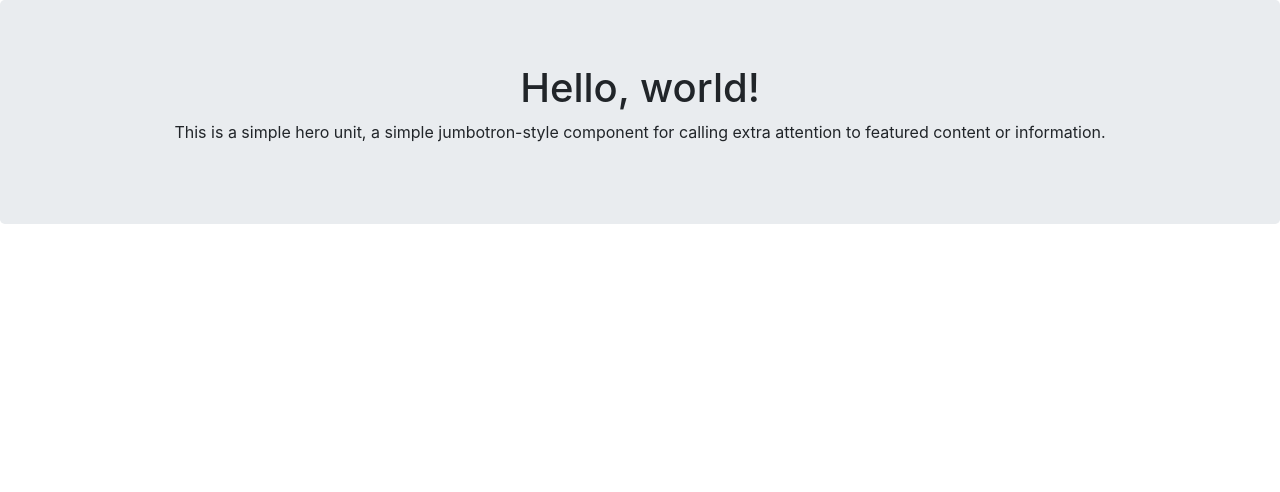
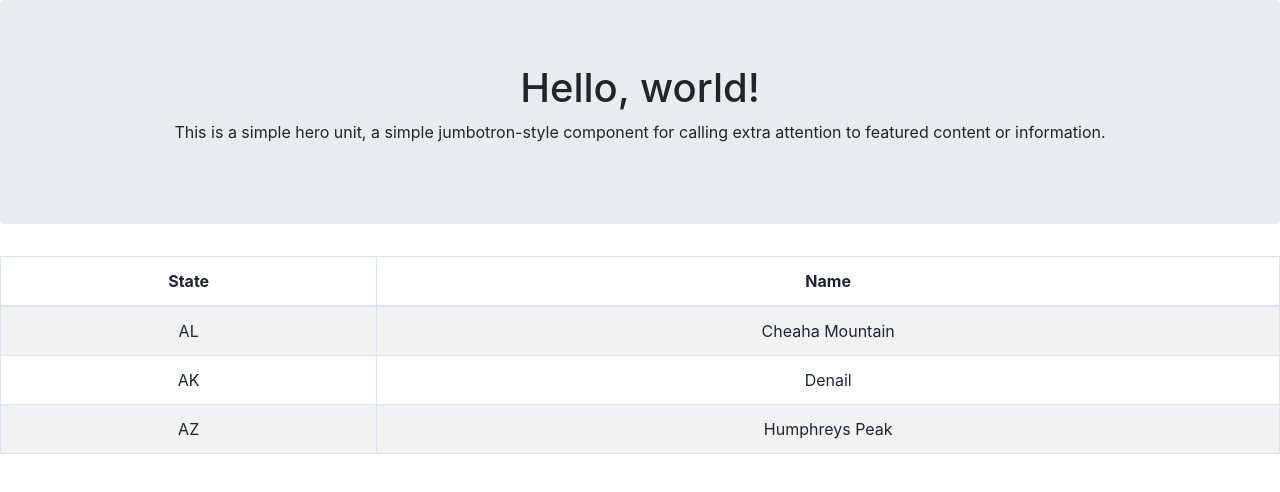
Before and after one commit to vreplicon/highpoints-usa, a React (Create React App) app: page / in a window 1280 px wide. Shown: the top 492 px of the page. Built offline with nearby package versions, Linux system fonts and the light colour scheme.

Commit message:
Added table for points

```diff
--- a/src/App.tsx
+++ b/src/App.tsx
@@ -1,6 +1,7 @@
 import React from "react";
 import LandingPage from './Components/LandingPage/LandingPage'
-import PointsMap from './Components/PointsMap/PointsMap'
+// import PointsMap from './Components/PointsMap/PointsMap'
+import PointsTable from './Components/PointsTable/PointsTable'
 
 // import logo from './logo.svg';
 import './App.css';
@@ -10,6 +11,7 @@ function App() {
   return (
     <div className="App">
     <LandingPage/>
+    <PointsTable />
 
       {/* <header className="App-header">
         <img src={logo} className="App-logo" alt="logo" />
--- /dev/null
+++ b/src/Components/PointsTable/PointsTable.tsx
@@ -0,0 +1,34 @@
+import Table from "react-bootstrap/Table";
+import { highpoints } from "../../data";
+
+import React, { Component } from "react"; // let's also import Component
+
+export default class PointsTable extends Component<{}, {}> {
+  render() {
+    const tableLines = highpoints.map((x, i) => {
+      return (
+        <tr key={i}>
+          <td>{x.state}</td>
+          <td>{x.name}</td>
+          {/* <td></td> */}
+        </tr>
+      );
+    });
+
+    return (
+      <div>
+        <Table striped bordered hover>
+          <thead>
+            <tr>
+              <th>State</th>
+              <th>Name</th>
+              {/* <th>Last Name</th>
+              <th>Username</th> */}
+            </tr>
+          </thead>
+          <tbody>{tableLines}</tbody>
+        </Table>
+      </div>
+    );
+  }
+}
```
